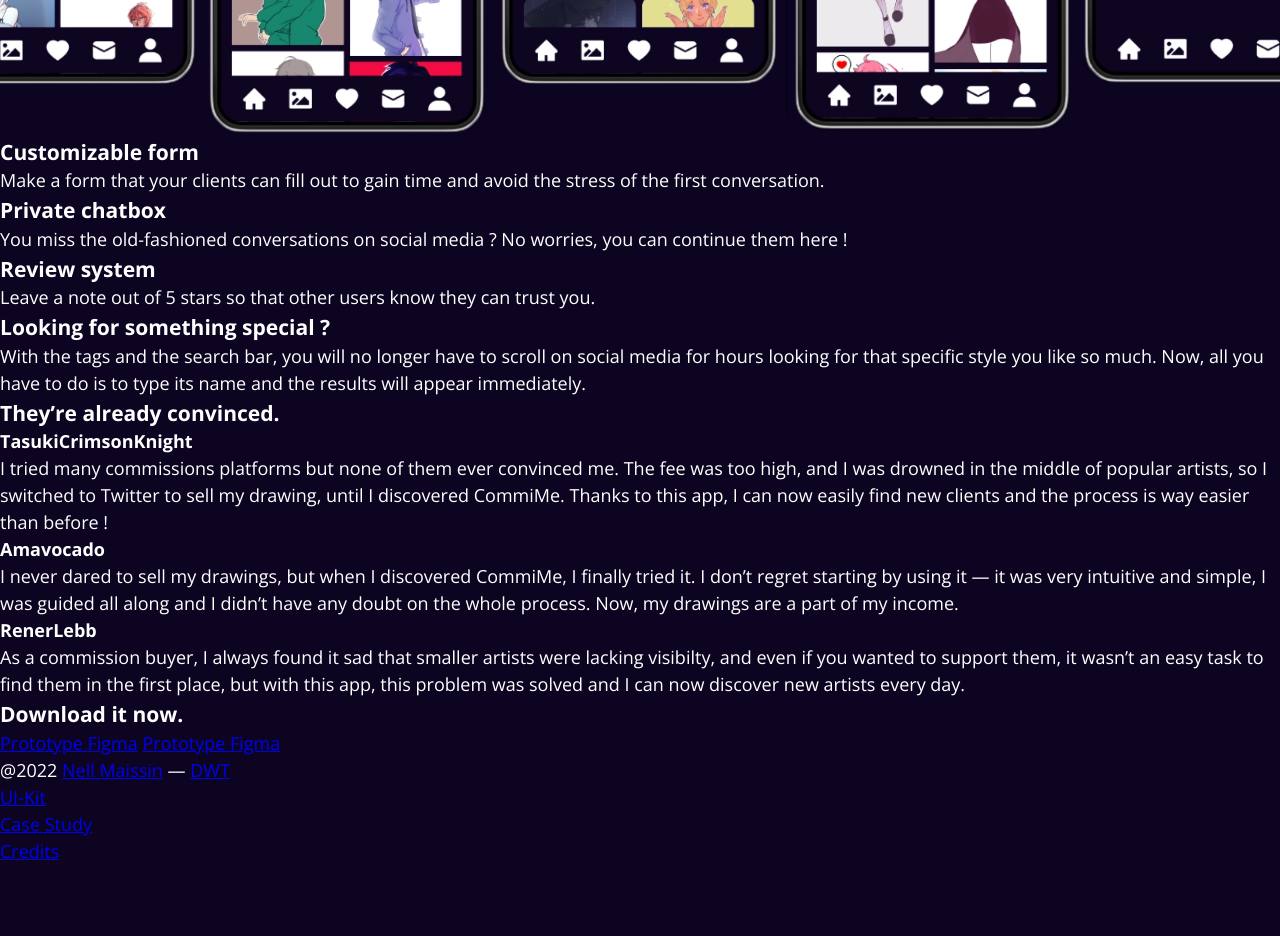
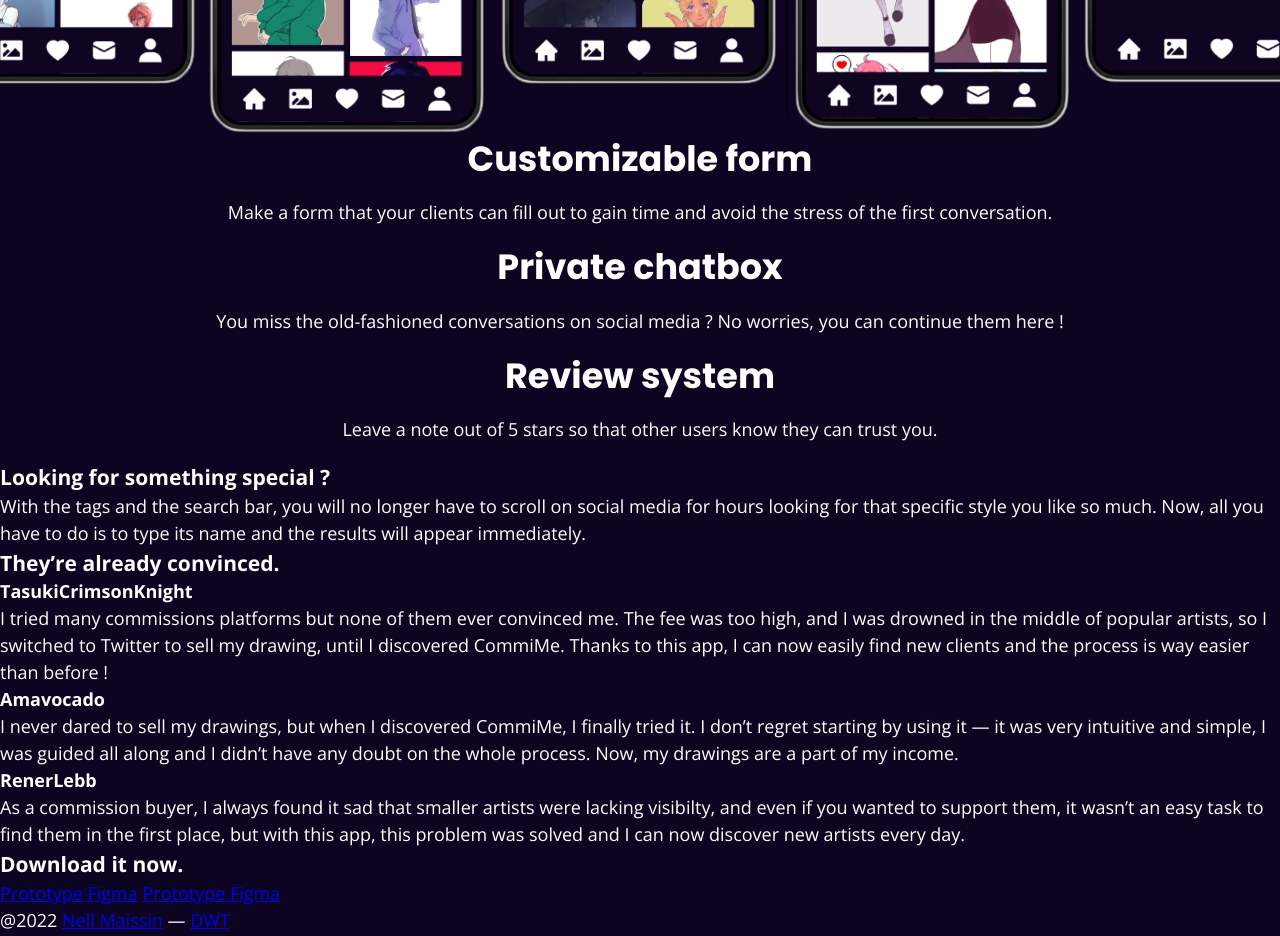
Before and after one commit to Evoroko/TFA, a website: page src/index.html in a window 1280 px wide. Shown: the part 1440-2376 px from the top of the page. Before the commit the page ends 2305 px from the top, so only its background shows below. Drawn offline with nearby package versions, Linux system fonts and the light colour scheme; files that its build step writes are made by us from their sources; files whose address does not match are found by name.

Commit message:
Gallery + 2nd section

```diff
--- a/src/index.html
+++ b/src/index.html
@@ -44,15 +44,15 @@
     <div class="gallery"></div>
   </section>
 
-  <section>
-    <h3>Customizable form</h3>
-    <p>Make a form that your clients can fill out to gain time and avoid the stress of the first conversation.</p>
+  <section class="section">
+    <h3 class="section__el title">Customizable form</h3>
+    <p class="section__el section__el--center">Make a form that your clients can fill out to gain time and avoid the stress of the first conversation.</p>
 
-    <h3>Private chatbox</h3>
-    <p>You miss the old-fashioned conversations on social media ? No worries, you can continue them here !</p>
+    <h3 class="section__el title">Private chatbox</h3>
+    <p class="section__el section__el--center">You miss the old-fashioned conversations on social media ? No worries, you can continue them here !</p>
 
-    <h3>Review system</h3>
-    <p>Leave a note out of 5 stars so that other users know they can trust you.</p>
+    <h3 class="section__el title">Review system</h3>
+    <p class="section__el section__el--center">Leave a note out of 5 stars so that other users know they can trust you.</p>
   </section>
 
   <section>
--- a/src/styles/app.scss
+++ b/src/styles/app.scss
@@ -70,6 +70,10 @@
 
     &__el{
         margin-bottom: 18px;
+
+        &--center{
+            text-align: center;
+        }
     }
 }
 
```
